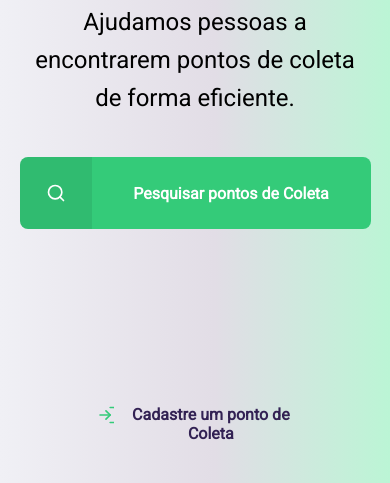
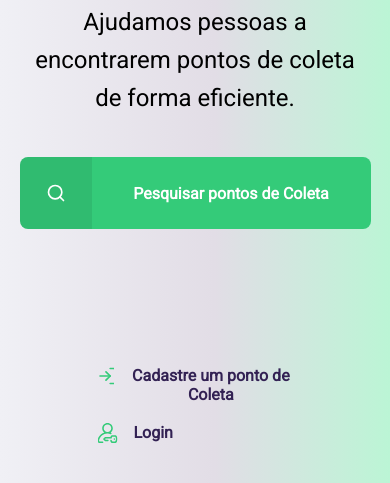
Before and after one commit to glunascime/ecoleta, a website: page src/views/index.html in a window 390 px wide. Shown: the part 361-844 px from the top of the page. Drawn offline with nearby package versions, Linux system fonts and the light colour scheme; files that its build step writes are made by us from their sources; files whose address does not match are found by name.

Commit message:
Inserção do login  e configuração do server

```diff
--- a/public/styles/home.css
+++ b/public/styles/home.css
@@ -29,9 +29,16 @@
 #page-home header a span {
     margin-right: 16px;
     display: flex;
-    background-image: url(../assets/log-in.svg);
     width: 20px;
     height: 20px;
+}
+
+#page-home header a span.point {
+    background-image: url(../assets/log-in.svg);
+}
+
+#page-home header a span.login {
+    background-image: url(../assets/login.svg);
 }
 
 #page-home main {
--- a/public/styles/responsive.css
+++ b/public/styles/responsive.css
@@ -8,7 +8,7 @@
         text-align: center;
     }
 
-    #page-home header a {
+    #page-home header div {
         position: absolute;
         bottom: 40px;
         left: 50%;
--- a/src/views/index.html
+++ b/src/views/index.html
@@ -12,11 +12,20 @@
 
                 <header>
                     <img src="/assets/logo.svg" alt="logomarca">
-                    <a href="/create-point">
-                        <span></span>
-                        Cadastre um ponto de Coleta
-                    </a>
+
+                    <div>
+                        <a href="/create-point">
+                            <span class="point"></span>
+                            Cadastre um ponto de Coleta
+                        </a>
+                        <br>
+                        <a href="/login">
+                            <span class="login"></span>
+                            Login
+                        </a>
+                    </div>
                 </header>
+
 
                 <main>
                     <h1>Seu marketplace de Coleta de Resíduos</h1>
```
Also changed, not shown: src/server.js (+6 -1 lines), public/assets/login.svg (added), src/views/login.html (added).
